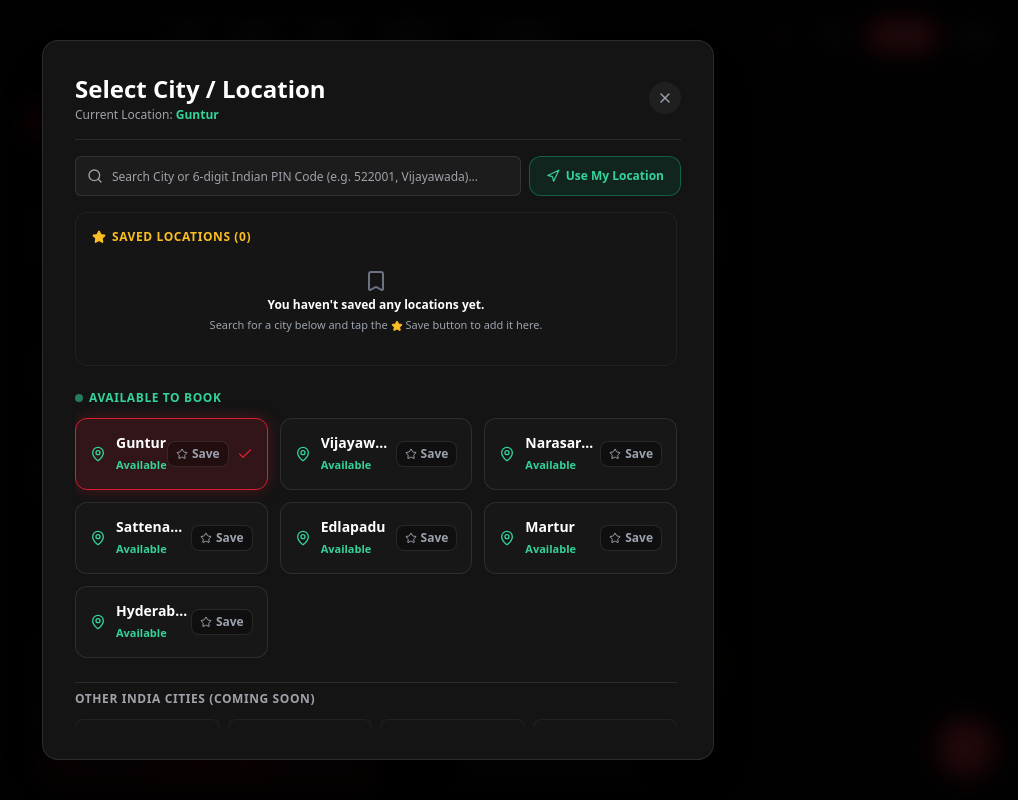
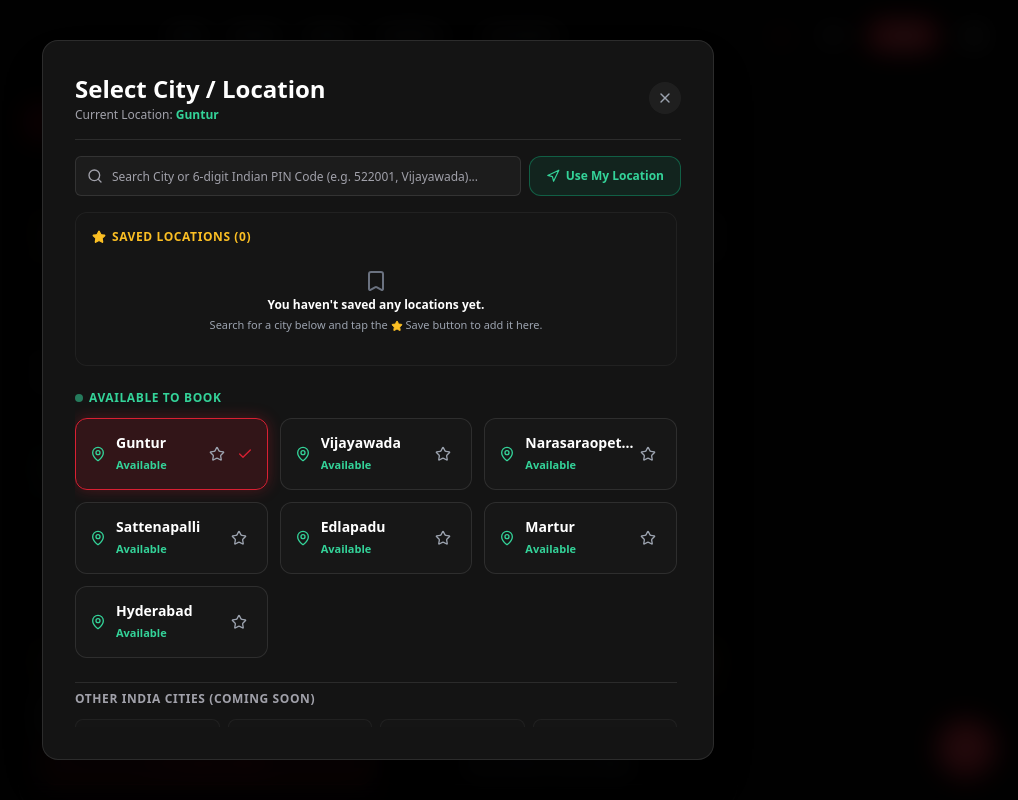
Before and after one commit to Sanjay200812/TicketX, a Next.js app: page /settings in a window 1280 px wide. Both pictures are taken after a click on the button "LOCATIONS". Shown: the top 800 px of the page, without its empty margins (262-1280 px from the left). Built offline with nearby package versions, Linux system fonts and the light colour scheme.

Commit message:
style: Redesign Available to Book location cards to use clean star icon button without text

```diff
--- a/components/location/CitySelectorModal.tsx
+++ b/components/location/CitySelectorModal.tsx
@@ -264,24 +264,27 @@ export function CitySelectorModal() {
                             </div>
                           </button>
 
-                          <div className="flex items-center gap-1">
-                            {/* Requirement 2: Explicit Save Location Button */}
+                          <div className="flex items-center gap-1.5 shrink-0">
+                            {/* Star Save Button: Remove word 'Save' completely, keep clean star icon */}
                             <button
                               onClick={(e) => {
                                 e.stopPropagation();
                                 toggleSaveLocation(loc.id);
                               }}
-                              className={`px-2 py-1 rounded-lg text-xs font-bold flex items-center gap-1 transition-all border ${
-                                isSaved
-                                  ? 'bg-amber-500/20 text-amber-300 border-amber-500/40 shadow-[0_0_10px_rgba(245,158,11,0.3)]'
-                                  : 'bg-black/30 text-gray-400 border-white/10 hover:text-white hover:border-white/20'
-                              }`}
-                              title={isSaved ? 'Remove from saved' : 'Save location'}
+                              className="p-1.5 rounded-full hover:bg-white/10 transition-colors flex items-center justify-center focus:outline-none"
+                              title={isSaved ? 'Remove saved location' : 'Save location'}
+                              aria-label={isSaved ? 'Remove saved location' : 'Save location'}
                             >
-                              <Star className={`w-3 h-3 ${isSaved ? 'fill-amber-400 text-amber-400' : 'text-gray-400'}`} />
-                              <span>{isSaved ? 'Saved' : 'Save'}</span>
+                              <Star
+                                className={`w-4 h-4 transition-all ${
+                                  isSaved
+                                    ? 'text-primary fill-primary drop-shadow-[0_0_6px_rgba(216,33,50,0.6)]'
+                                    : 'text-gray-400 hover:text-white'
+                                }`}
+                              />
                             </button>
-                            {isSelected && <Check className="w-4 h-4 text-primary shrink-0 ml-1" />}
+                            {/* Separate Checkmark indicator for current active location */}
+                            {isSelected && <Check className="w-4 h-4 text-primary shrink-0" />}
                           </div>
                         </div>
                       );
```
